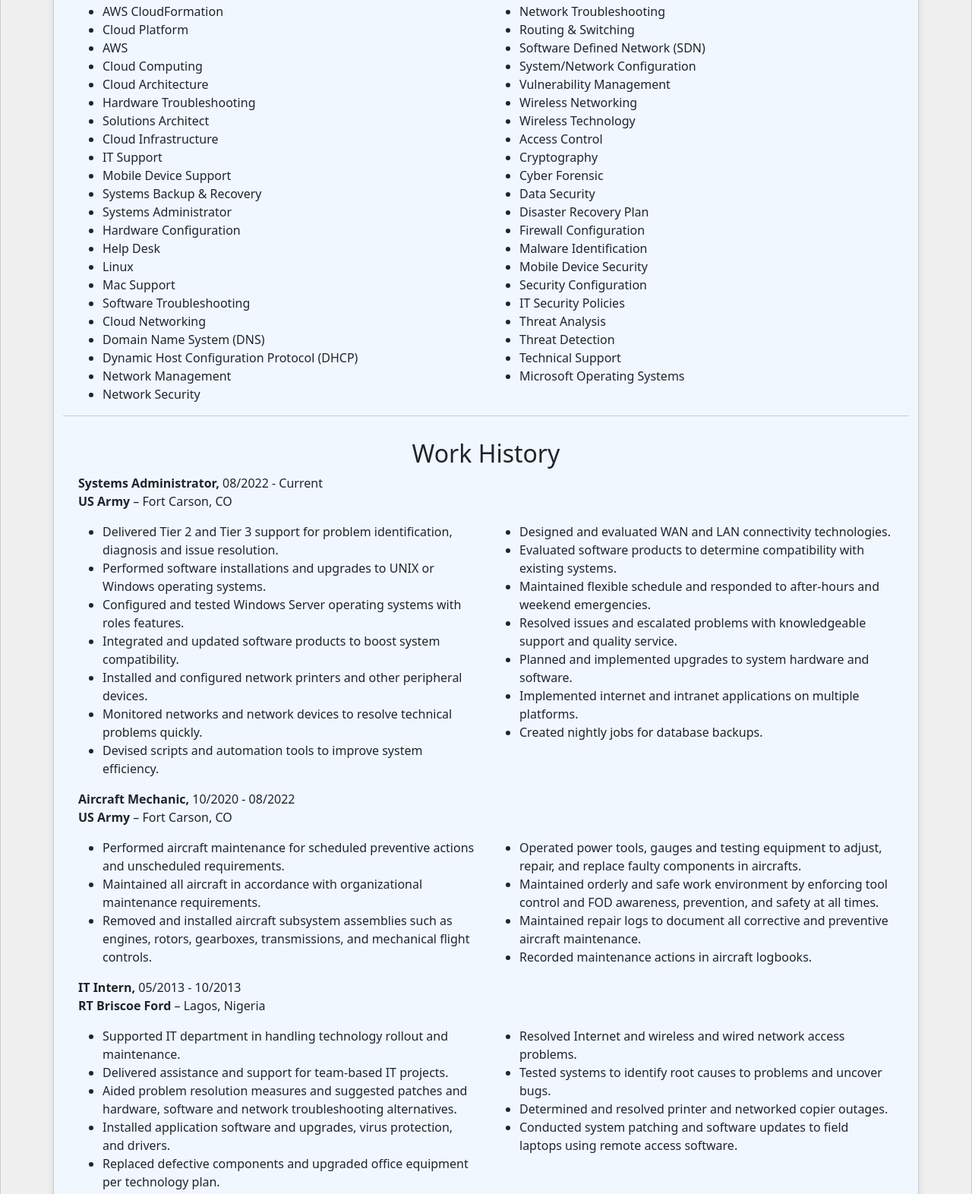
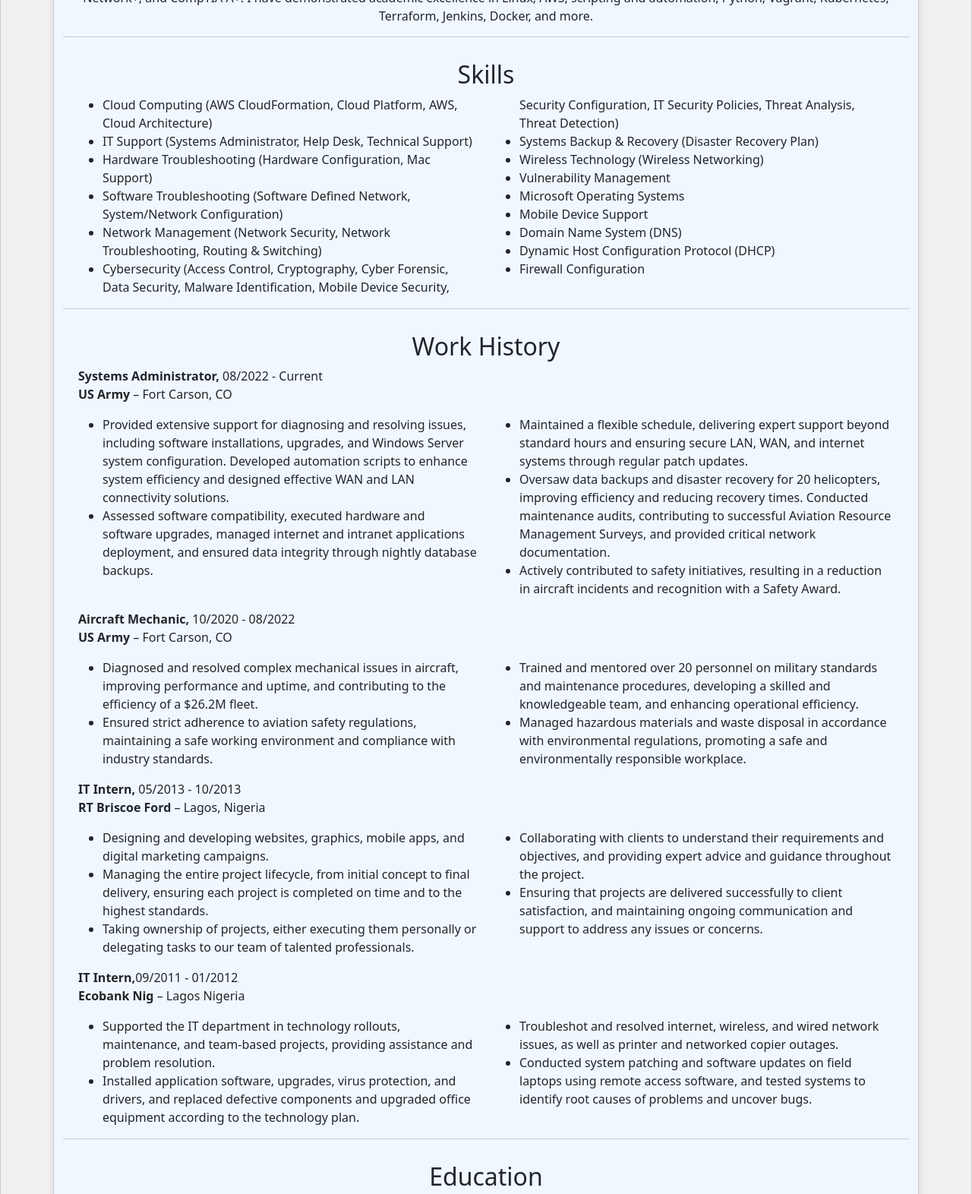
Before and after one commit to Sonypark360/HTML_CSS_Projects, a plain HTML site: page index.html in a window 1280 px wide. Shown: the part 431-2003 px from the top of the page at 76% size. Drawn offline with nearby package versions, Linux system fonts and the light colour scheme.

Commit message:
with linkedin

```diff
--- a/index.html
+++ b/index.html
@@ -1,6 +1,7 @@
 <!DOCTYPE html>
 <html lang="en">
 <head>
+<link rel="stylesheet" href="https://cdnjs.cloudflare.com/ajax/libs/font-awesome/5.15.4/css/all.min.css">
 <link rel="stylesheet" href="resume.css">
 <link href="https://cdn.jsdelivr.net/npm/bootstrap@5.3.3/dist/css/bootstrap.min.css" rel="stylesheet" integrity="sha384-QWTKZyjpPEjISv5WaRU9OFeRpok6YctnYmDr5pNlyT2bRjXh0JMhjY6hW+ALEwIH" crossorigin="anonymous">
 <meta charset="UTF-8">
@@ -15,62 +16,39 @@
 <header>
     <img src="https://media.licdn.com/dms/image/D5603AQFVTula7Ef6wA/profile-displayphoto-shrink_400_400/0/1709740342759?e=1721260800&v=beta&t=upzFKXl9qJoQ-2OTiLEfPY_mvHbW1YRbF-ZD922pEzQ" alt="Profile Photo" class="profile-photo">
 <h1> Sunny Onyekaozuru</h1>
-<p>Colorado Springs, CO 80916. <a href="tel:5073910364">(507)391-0364</a>. <a href="mailto:sunnyobinna@gmail.com">sunnyobinna@gmail.com</a></p>
+<p>Colorado Springs, CO 80916. <a href="tel:5073910364">(507)391-0364</a>.
+<a href="mailto:sunnyobinna@gmail.com">sunnyobinna@gmail.com</a>
+<a href="https://www.linkedin.com/in/sunny-onyekaozuru-35a04952" target="_blank">
+<i class="fab fa-linkedin linkedin-icon"></i></a>
+</p>
 </header>
 
 <section id="Profectional-Summary">
 <h2>Professional Summary</h2>
-<p>To seek and maintain full-time position that offers professional challenges utilizing interpersonal skills,
-excellent time management and problem-solving skills.</p>
+<p>I am a Sys Admin and aspiring Cloud Engineering Professional and active duty Army with experience   in AWS cloud, network administration, LAN and WAN infrastructure, system troubleshooting, and cloud security. I possess strong leadership skills and expertise in cloud architecture, cloud deployment, cloud security, routing protocols, security architecture, and firewall management tools. I have a proven track record in training and development, team building, and managing high-value assets.
+I hold a Bachelor of Science in Information Management Technology and am currently pursuing a Bachelor of Science in Cloud Computing, along with certifications like CompTIA Security+, CompTIA Network+, and CompTIA A+.
+I have demonstrated academic excellence in Linux, AWS, scripting and automation, Python, Vagrant, Kubernetes, Terraform, Jenkins, Docker, and more.
+</p>
 </section>
 
 <!-- Skills Section -->
 <section id="Skills">
 <h2>Skills</h2>
 <ul>
-<li>AWS CloudFormation</li>
-<li>Cloud Platform</li>
-<li>AWS</li>
-<li>Cloud Computing</li>
-<li>Cloud Architecture</li>
-<li>Hardware Troubleshooting</li>
-<li>Solutions Architect</li>
-<li>Cloud Infrastructure</li>
-<li>IT Support</li>
-<li>Mobile Device Support</li>
-<li>Systems Backup & Recovery</li>
-<li>Systems Administrator</li>
-<li>Hardware Configuration</li>
-<li>Help Desk</li>
-<li>Linux</li>
-<li>Mac Support</li>
-<li>Software Troubleshooting</li>
-<li>Cloud Networking</li>
-<li>Domain Name System (DNS)</li>
-<li>Dynamic Host Configuration Protocol (DHCP)</li>
-<li>Network Management</li>
-<li>Network Security</li>
-<li>Network Troubleshooting</li>
-<li>Routing & Switching</li>
-<li>Software Defined Network (SDN)</li>
-<li>System/Network Configuration</li>
-<li>Vulnerability Management</li>
-<li>Wireless Networking</li>
-<li>Wireless Technology</li>
-<li>Access Control</li>
-<li>Cryptography</li>
-<li>Cyber Forensic</li>
-<li>Data Security</li>
-<li>Disaster Recovery Plan</li>
-<li>Firewall Configuration</li>
-<li>Malware Identification</li>
-<li>Mobile Device Security</li>
-<li>Security Configuration</li>
-<li>IT Security Policies</li>
-<li>Threat Analysis</li>
-<li>Threat Detection</li>
-<li>Technical Support</li>
-<li>Microsoft Operating Systems</li>
+    <li>Cloud Computing (AWS CloudFormation, Cloud Platform, AWS, Cloud Architecture)</li>
+    <li>IT Support (Systems Administrator, Help Desk, Technical Support)</li>
+    <li>Hardware Troubleshooting (Hardware Configuration, Mac Support)</li>
+    <li>Software Troubleshooting (Software Defined Network, System/Network Configuration)</li>
+    <li>Network Management (Network Security, Network Troubleshooting, Routing & Switching)</li>
+    <li>Cybersecurity (Access Control, Cryptography, Cyber Forensic, Data Security, Malware Identification, Mobile Device Security, Security Configuration, IT Security Policies, Threat Analysis, Threat Detection)</li>
+    <li>Systems Backup & Recovery (Disaster Recovery Plan)</li>
+    <li>Wireless Technology (Wireless Networking)</li>
+    <li>Vulnerability Management</li>
+    <li>Microsoft Operating Systems</li>
+    <li>Mobile Device Support</li>
+    <li>Domain Name System (DNS)</li>
+    <li>Dynamic Host Configuration Protocol (DHCP)</li>
+    <li>Firewall Configuration</li>
 </ul>
 </section>
 <!-- Work History -->
@@ -79,63 +57,42 @@
 <p><b>Systems Administrator,</b> 08/2022 - Current<br>
 <b>US Army</b> – Fort Carson, CO</p>
 <ul>
-<li>Delivered Tier 2 and Tier 3 support for problem identification, diagnosis and issue resolution.</li>
-<li>Performed software installations and upgrades to UNIX or Windows operating systems.</li>
-<li>Configured and tested Windows Server operating systems with roles features.</li>
-<li>Integrated and updated software products to boost system compatibility.</li>
-<li>Installed and configured network printers and other peripheral devices.</li>
-<li>Monitored networks and network devices to resolve technical problems quickly.</li>
-<li>Devised scripts and automation tools to improve system efficiency.</li>
-<li>Designed and evaluated WAN and LAN connectivity technologies.</li>
-<li>Evaluated software products to determine compatibility with existing systems.</li>
-<li>Maintained flexible schedule and responded to after-hours and weekend emergencies.</li>
-<li>Resolved issues and escalated problems with knowledgeable support and quality service.</li>
-<li>Planned and implemented upgrades to system hardware and software.</li>
-<li>Implemented internet and intranet applications on multiple platforms.</li>
-<li>Created nightly jobs for database backups.</li>
+    <li>Provided extensive support for diagnosing and resolving issues, including software installations, upgrades, and Windows Server system configuration. Developed automation scripts to enhance system efficiency and designed effective WAN and LAN connectivity solutions.</li>
+    <li>Assessed software compatibility, executed hardware and software upgrades, managed internet and intranet applications deployment, and ensured data integrity through nightly database backups.</li>
+    <li>Maintained a flexible schedule, delivering expert support beyond standard hours and ensuring secure LAN, WAN, and internet systems through regular patch updates.</li>
+    <li>Oversaw data backups and disaster recovery for 20 helicopters, improving efficiency and reducing recovery times. Conducted maintenance audits, contributing to successful Aviation Resource Management Surveys, and provided critical network documentation.</li>
+    <li>Actively contributed to safety initiatives, resulting in a reduction in aircraft incidents and recognition with a Safety Award.</li>
 </ul>
 
 <p>
 <b>Aircraft Mechanic,</b> 10/2020 - 08/2022 <br>
 <b>US Army</b> – Fort Carson, CO
 <ul>
-    <li>Performed aircraft maintenance for scheduled preventive actions and unscheduled requirements.</li>
-    <li>Maintained all aircraft in accordance with organizational maintenance requirements.</li>
-    <li>Removed and installed aircraft subsystem assemblies such as engines, rotors, gearboxes, transmissions, and mechanical flight controls.</li>
-    <li>Operated power tools, gauges and testing equipment to adjust, repair, and replace faulty components in aircrafts.</li>
-    <li>Maintained orderly and safe work environment by enforcing tool control and FOD awareness, prevention, and safety at all times.</li>
-    <li>Maintained repair logs to document all corrective and preventive aircraft maintenance.</li>
-    <li>Recorded maintenance actions in aircraft logbooks.</li>
+   <li>Diagnosed and resolved complex mechanical issues in aircraft, improving performance and uptime, and contributing to the efficiency of a $26.2M fleet.</li>
+   <li>Ensured strict adherence to aviation safety regulations, maintaining a safe working environment and compliance with industry standards.</li>
+   <li>Trained and mentored over 20 personnel on military standards and maintenance procedures, developing a skilled and knowledgeable team, and enhancing operational efficiency.</li>
+   <li>Managed hazardous materials and waste disposal in accordance with environmental regulations, promoting a safe and environmentally responsible workplace.</li>
 </ul>
 </p>
 <p>
 <b>IT Intern,</b> 05/2013 - 10/2013 <br>
 <b>RT Briscoe Ford</b>  – Lagos, Nigeria
 <UL>
-<li>Supported IT department in handling technology rollout and maintenance.</li>
-<li>Delivered assistance and support for team-based IT projects.</li>
-<li>Aided problem resolution measures and suggested patches and hardware, software and network troubleshooting alternatives.</li>
-<li>Installed application software and upgrades, virus protection, and drivers.</li>
-<li>Replaced defective components and upgraded office equipment per technology plan.</li>
-<li>Resolved Internet and wireless and wired network access problems.</li>
-<li>Tested systems to identify root causes to problems and uncover bugs.</li>
-<li>Determined and resolved printer and networked copier outages.</li>
-<li>Conducted system patching and software updates to field laptops using remote access software.</li>
+   <li>Designing and developing websites, graphics, mobile apps, and digital marketing campaigns.</li>
+   <li>Managing the entire project lifecycle, from initial concept to final delivery, ensuring each project is completed on time and to the highest standards.</li>
+   <li>Taking ownership of projects, either executing them personally or delegating tasks to our team of talented professionals.</li>
+   <li>Collaborating with clients to understand their requirements and objectives, and providing expert advice and guidance throughout the project.</li>
+   <li>Ensuring that projects are delivered successfully to client satisfaction, and maintaining ongoing communication and support to address any issues or concerns.</li>
 </UL>
 </p>
 <p>
 <b>IT Intern,</b>09/2011 - 01/2012 <br>
 <b>Ecobank Nig </b>– Lagos Nigeria
 <ul>
-<li>    Supported IT department in handling technology rollout and maintenance.</li>
-<li>    Delivered assistance and support for team-based IT projects.</li>
-<li>    Installed application software and upgrades, virus protection, and drivers.</li>
-<li>    Helped department set up equipment for meetings, events and operations.</li>
-<li>    Maintained inventory records and documentation for equipment in database.</li>
-<li>    Shadowed personnel to learn appropriate methods for solving customer issues and troubleshooting technical problems.</li>
-<li>    Determined and resolved printer and networked copier outages.</li>
-<li>    Worked with vendors to resolve problems with services, equipment, or inventory.</li>
-<li>    Installed, modified, and repaired software and hardware to resolve technical issues.</li>
+    <li>Supported the IT department in technology rollouts, maintenance, and team-based projects, providing assistance and problem resolution.</li>
+    <li>Installed application software, upgrades, virus protection, and drivers, and replaced defective components and upgraded office equipment according to the technology plan.</li>
+    <li>Troubleshot and resolved internet, wireless, and wired network issues, as well as printer and networked copier outages.</li>
+    <li>Conducted system patching and software updates on field laptops using remote access software, and tested systems to identify root causes of problems and uncover bugs.</li>
 </ul>
 </p>
 </section>
--- a/resume.css
+++ b/resume.css
@@ -12,6 +12,12 @@
   height: 100px; /* Adjust the height of the profile photo */
   border-radius: 50%; /* Make the photo circular */
   margin-bottom: 10px; /* Add margin to separate the photo from the name */
+}
+
+/* Style for the LinkedIn icon */
+.linkedin-icon {
+  color: #0077B5; /* LinkedIn blue color */
+  font-size: 24px; /* Icon size */
 }
 
 
```
